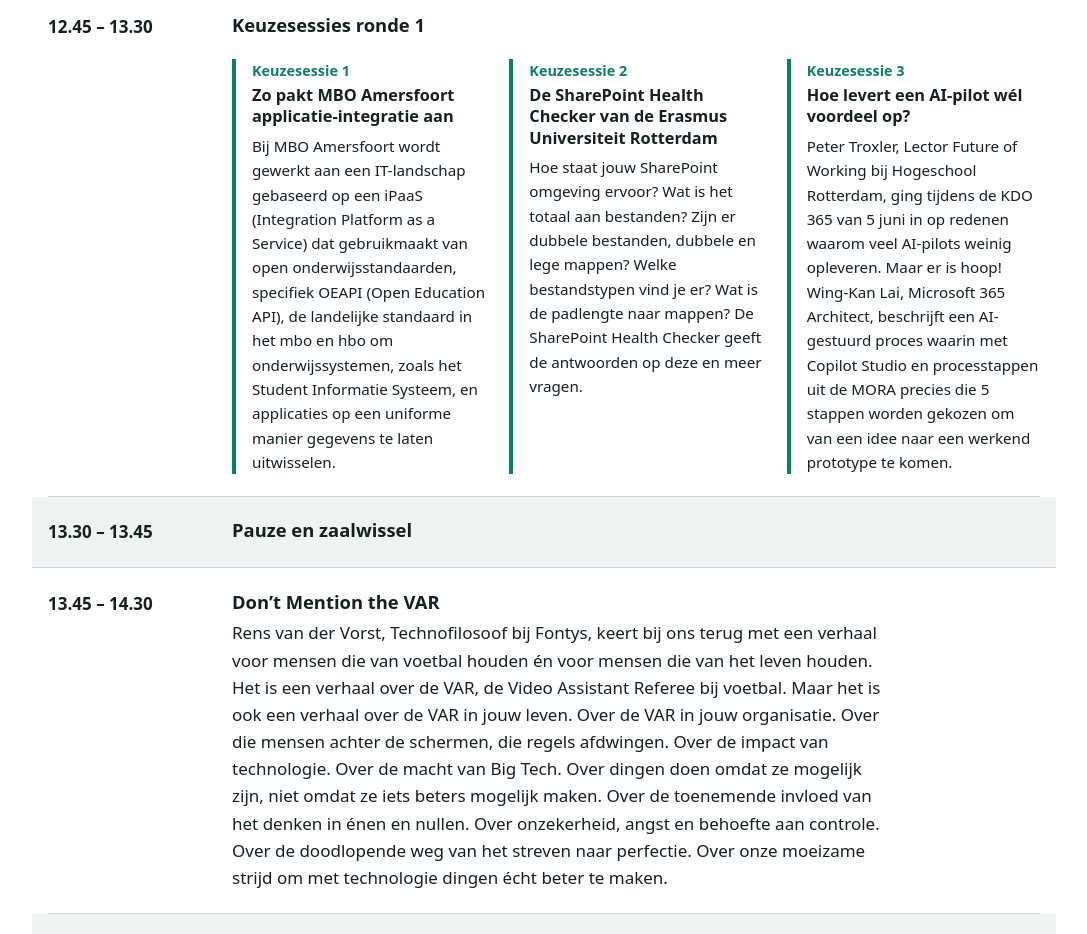
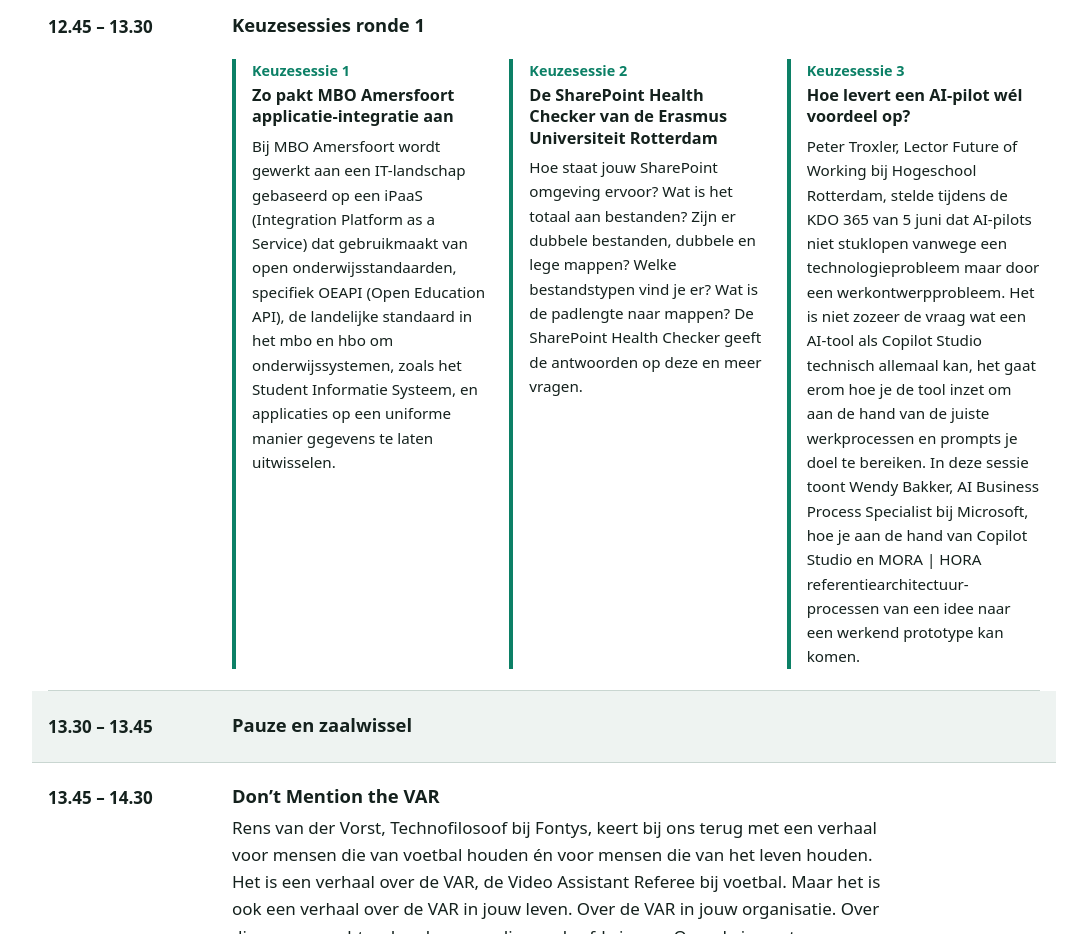
Before and after one commit to KDO365/KDO365, a plain HTML site: page index.html in a window 1280 px wide. Shown: the part 2060-2994 px from the top of the page, without its empty margins (96-1183 px from the left). Drawn offline with Linux system fonts and the light colour scheme.

Commit message:
Update index.html

```diff
--- a/index.html
+++ b/index.html
@@ -220,7 +220,7 @@
             <article class="session">
               <span class="label">Keuzesessie 3</span>
               <h4>Hoe levert een AI-pilot wél voordeel op?</h4>
-              <p>Peter Troxler, Lector Future of Working bij Hogeschool Rotterdam, ging tijdens de KDO 365 van 5 juni in op redenen waarom veel AI-pilots weinig opleveren. Maar er is hoop! Wing-Kan Lai, Microsoft 365 Architect, beschrijft een AI-gestuurd proces waarin met Copilot Studio en processtappen uit de MORA precies die 5 stappen worden gekozen om van een idee naar een werkend prototype te komen.</p>
+              <p>Peter Troxler, Lector Future of Working bij Hogeschool Rotterdam, stelde tijdens de KDO 365 van 5 juni dat AI-pilots niet stuklopen vanwege een technologieprobleem maar door een werkontwerpprobleem. Het is niet zozeer de vraag wat een AI-tool als Copilot Studio technisch allemaal kan, het gaat erom hoe je de tool inzet om aan de hand van de juiste werkprocessen en prompts je doel te bereiken. In deze sessie toont Wendy Bakker, AI Business Process Specialist bij Microsoft, hoe je aan de hand van Copilot Studio en MORA | HORA referentiearchitectuur-processen van een idee naar een werkend prototype kan komen.</p>
             </article>
           </div>
         </div>
```
